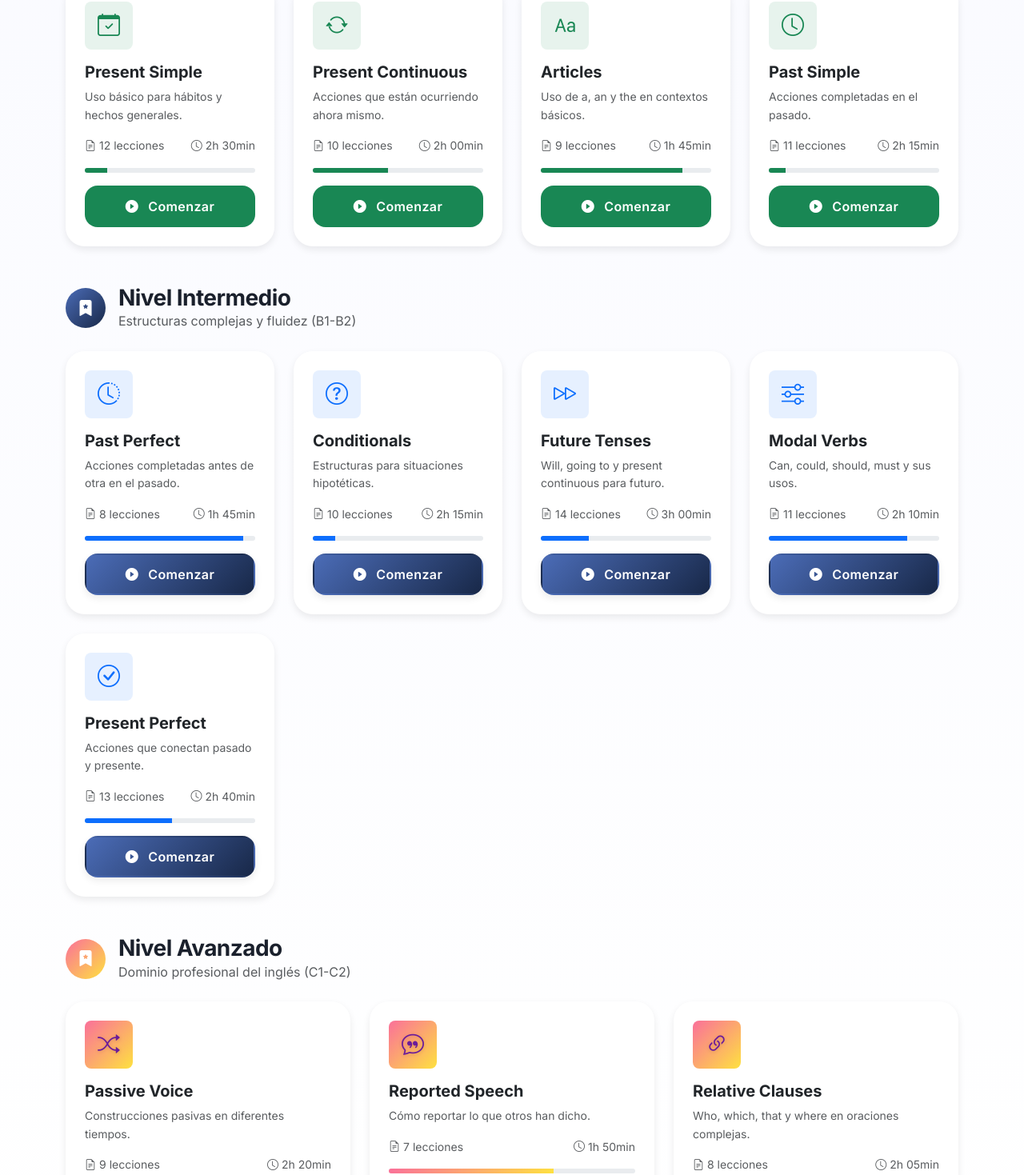
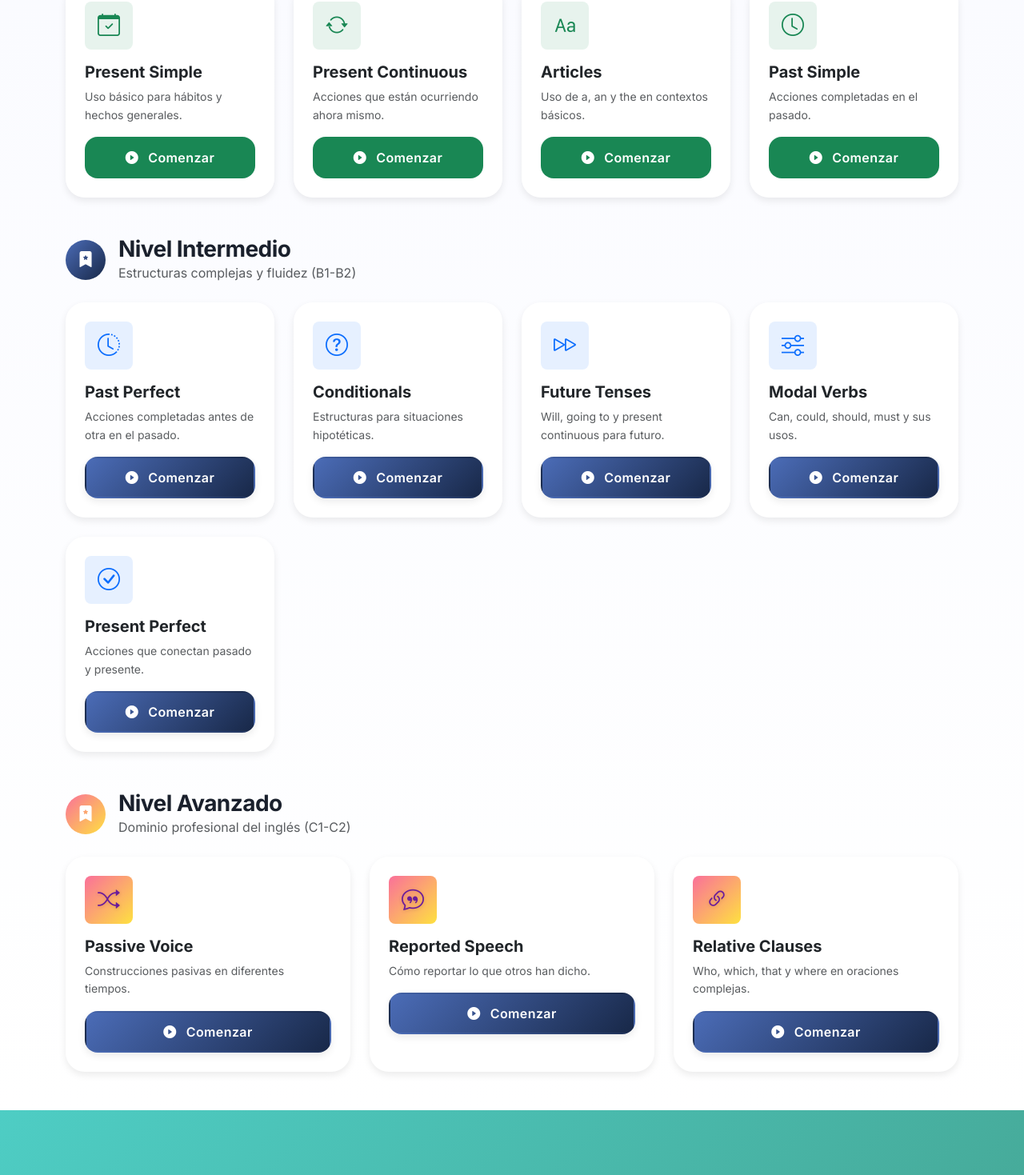
Before and after one commit to Pablodb22/EnglishUpFrontend, a Next.js app in the folder englishup-frontend/: page /grammar in a window 1280 px wide. Shown: the part 1184-2653 px from the top of the page at 80% size. Built offline with nearby package versions, Linux system fonts and the light colour scheme.

Commit message:
#12 Creacion de prueba de nivel y guardado el nivel segun el resultado de la prueba de nivel

```diff
--- a/englishup-frontend/src/app/grammar/page.tsx
+++ b/englishup-frontend/src/app/grammar/page.tsx
@@ -11,8 +11,6 @@ export default function Grammar() {
       title: 'Present Simple',
       desc: 'Uso básico para hábitos y hechos generales.',
       level: 'Beginner',
-      lessons: 12,
-      duration: '2h 30min',
       icon: 'bi-calendar-check',
       color: 'success'
     },
@@ -20,8 +18,6 @@ export default function Grammar() {
       title: 'Present Continuous',
       desc: 'Acciones que están ocurriendo ahora mismo.',
       level: 'Beginner',
-      lessons: 10,
-      duration: '2h 00min',
       icon: 'bi-arrow-repeat',
       color: 'success'
     },
@@ -29,8 +25,6 @@ export default function Grammar() {
       title: 'Articles',
       desc: 'Uso de a, an y the en contextos básicos.',
       level: 'Beginner',
-      lessons: 9,
-      duration: '1h 45min',
       icon: 'bi-type',
       color: 'success'
     },
@@ -38,8 +32,6 @@ export default function Grammar() {
       title: 'Past Simple',
       desc: 'Acciones completadas en el pasado.',
       level: 'Beginner',
-      lessons: 11,
-      duration: '2h 15min',
       icon: 'bi-clock',
       color: 'success'
     },
@@ -48,8 +40,6 @@ export default function Grammar() {
       title: 'Past Perfect',
       desc: 'Acciones completadas antes de otra en el pasado.',
       level: 'Intermediate',
-      lessons: 8,
-      duration: '1h 45min',
       icon: 'bi-clock-history',
       color: 'primary'
     },
@@ -57,8 +47,6 @@ export default function Grammar() {
       title: 'Conditionals',
       desc: 'Estructuras para situaciones hipotéticas.',
       level: 'Intermediate',
-      lessons: 10,
-      duration: '2h 15min',
       icon: 'bi-question-circle',
       color: 'primary'
     },
@@ -66,8 +54,6 @@ export default function Grammar() {
       title: 'Future Tenses',
       desc: 'Will, going to y present continuous para futuro.',
       level: 'Intermediate',
-      lessons: 14,
-      duration: '3h 00min',
       icon: 'bi-fast-forward',
       color: 'primary'
     },
@@ -75,8 +61,6 @@ export default function Grammar() {
       title: 'Modal Verbs',
       desc: 'Can, could, should, must y sus usos.',
       level: 'Intermediate',
-      lessons: 11,
-      duration: '2h 10min',
       icon: 'bi-sliders',
       color: 'primary'
     },
@@ -84,8 +68,6 @@ export default function Grammar() {
       title: 'Present Perfect',
       desc: 'Acciones que conectan pasado y presente.',
       level: 'Intermediate',
-      lessons: 13,
-      duration: '2h 40min',
       icon: 'bi-check-circle',
       color: 'primary'
     },
@@ -94,8 +76,6 @@ export default function Grammar() {
       title: 'Passive Voice',
       desc: 'Construcciones pasivas en diferentes tiempos.',
       level: 'Advanced',
-      lessons: 9,
-      duration: '2h 20min',
       icon: 'bi-shuffle',
       color: 'danger'
     },
@@ -103,8 +83,6 @@ export default function Grammar() {
       title: 'Reported Speech',
       desc: 'Cómo reportar lo que otros han dicho.',
       level: 'Advanced',
-      lessons: 7,
-      duration: '1h 50min',
       icon: 'bi-chat-quote',
       color: 'danger'
     },
@@ -112,8 +90,6 @@ export default function Grammar() {
       title: 'Relative Clauses',
       desc: 'Who, which, that y where en oraciones complejas.',
       level: 'Advanced',
-      lessons: 8,
-      duration: '2h 05min',
       icon: 'bi-link-45deg',
       color: 'danger'
     },
@@ -225,25 +201,6 @@ export default function Grammar() {
                       </div>
                       <h5 className="fw-bold mb-2">{topic.title}</h5>
                       <p className="text-muted small mb-3">{topic.desc}</p>
-
-                      <div className="d-flex justify-content-between text-muted small mb-3">
-                        <span>
-                          <i className="bi bi-file-earmark-text me-1"></i>
-                          {topic.lessons} lecciones
-                        </span>
-                        <span>
-                          <i className="bi bi-clock me-1"></i>
-                          {topic.duration}
-                        </span>
-                      </div>
-
-                      <div className="progress mb-3" style={{ height: '6px' }}>
-                        <div
-                          className="progress-bar bg-success"
-                          style={{ width: `${Math.floor(Math.random() * 100)}%` }}
-                        ></div>
-                      </div>
-
                       <a onClick={() => router.push(`/grammar/preguntas/${topic.title}`)} className="btn btn-success w-100">
                         <i className="bi bi-play-circle-fill me-1"></i>
                         Comenzar
@@ -277,25 +234,6 @@ export default function Grammar() {
                       </div>
                       <h5 className="fw-bold mb-2">{topic.title}</h5>
                       <p className="text-muted small mb-3">{topic.desc}</p>
-
-                      <div className="d-flex justify-content-between text-muted small mb-3">
-                        <span>
-                          <i className="bi bi-file-earmark-text me-1"></i>
-                          {topic.lessons} lecciones
-                        </span>
-                        <span>
-                          <i className="bi bi-clock me-1"></i>
-                          {topic.duration}
-                        </span>
-                      </div>
-
-                      <div className="progress mb-3" style={{ height: '6px' }}>
-                        <div
-                          className="progress-bar bg-primary"
-                          style={{ width: `${Math.floor(Math.random() * 100)}%` }}
-                        ></div>
-                      </div>
-
                       <a onClick={() => router.push(`/grammar/preguntas/${topic.title}`)} className="btn btn-primary w-100">
                         <i className="bi bi-play-circle-fill me-1"></i>
                         Comenzar
@@ -338,24 +276,6 @@ export default function Grammar() {
                       <h5 className="fw-bold mb-2">{topic.title}</h5>
                       <p className="text-muted small mb-3">{topic.desc}</p>
 
-                      <div className="d-flex justify-content-between text-muted small mb-3">
-                        <span>
-                          <i className="bi bi-file-earmark-text me-1"></i>
-                          {topic.lessons} lecciones
-                        </span>
-                        <span>
-                          <i className="bi bi-clock me-1"></i>
-                          {topic.duration}
-                        </span>
-                      </div>
-
-                      <div className="progress mb-3" style={{ height: '6px' }}>
-                        <div
-                          className="progress-bar"
-                          style={{ width: `${Math.floor(Math.random() * 100)}%`, background: 'linear-gradient(135deg, #fa709a 0%, #fee140 100%)' }}
-                        ></div>
-                      </div>
-
                       <a onClick={() => router.push(`/grammar/preguntas/${topic.title}`)} className="btn btn-primary w-100">
                         <i className="bi bi-play-circle-fill me-1"></i>
                         Comenzar
@@ -380,7 +300,7 @@ export default function Grammar() {
                 Realiza nuestro test de nivel gratuito y te recomendaremos las lecciones perfectas para ti. ¡Solo toma 5 minutos!
               </p>
               <div className="d-flex flex-wrap justify-content-center gap-3">
-                <a href="#" className="btn btn-light btn-lg px-5 py-3">
+                <a onClick={() => router.push(`/grammar/preguntas/prueba`)} className="btn btn-light btn-lg px-5 py-3">
                   <i className="bi bi-clipboard-check me-2"></i>
                   Hacer test de nivel
                 </a>
```
Also changed, not shown: englishup-frontend/src/app/grammar/preguntas/[nivel]/page.tsx (+135 -24 lines), englishup-frontend/src/app/interfaces/IQuestion.tsx (added, +7 -0 lines), englishup-frontend/src/app/profile/page.tsx (+46 -2 lines), englishup-frontend/src/services/pagina.tsx (+16 -0 lines).
